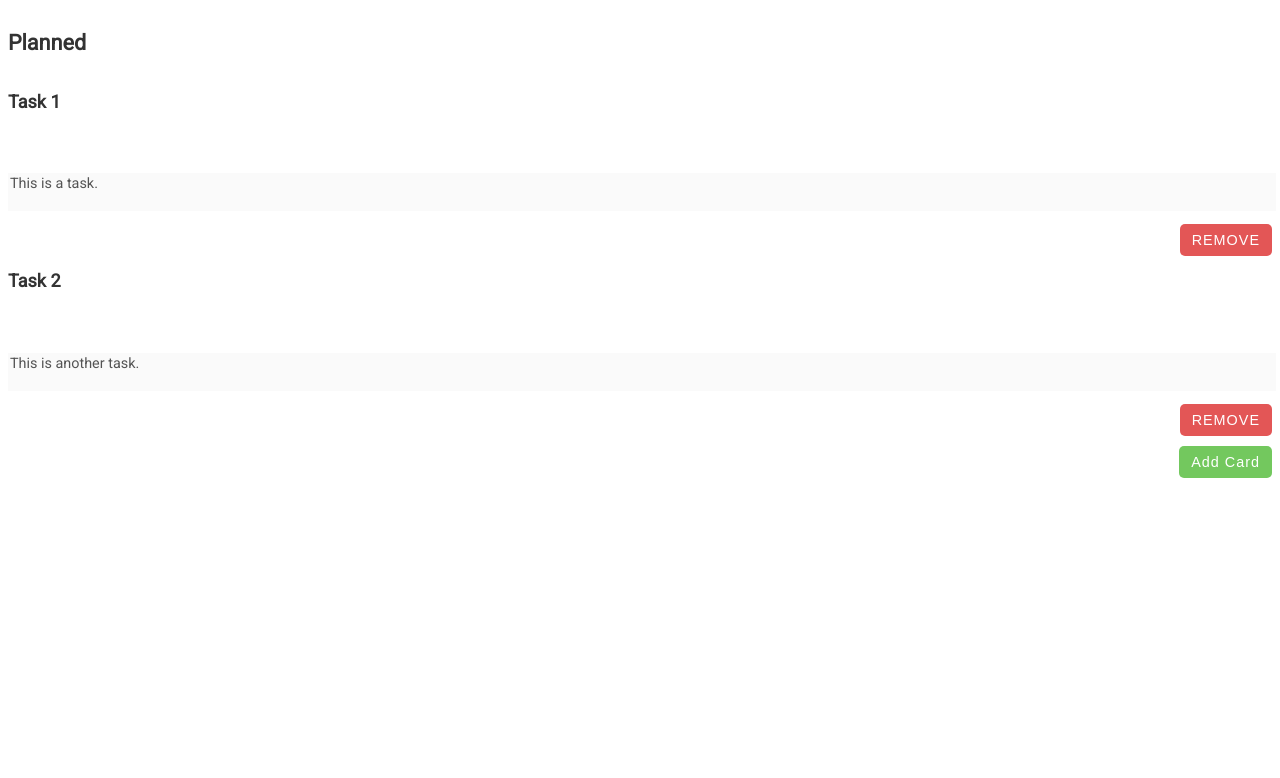
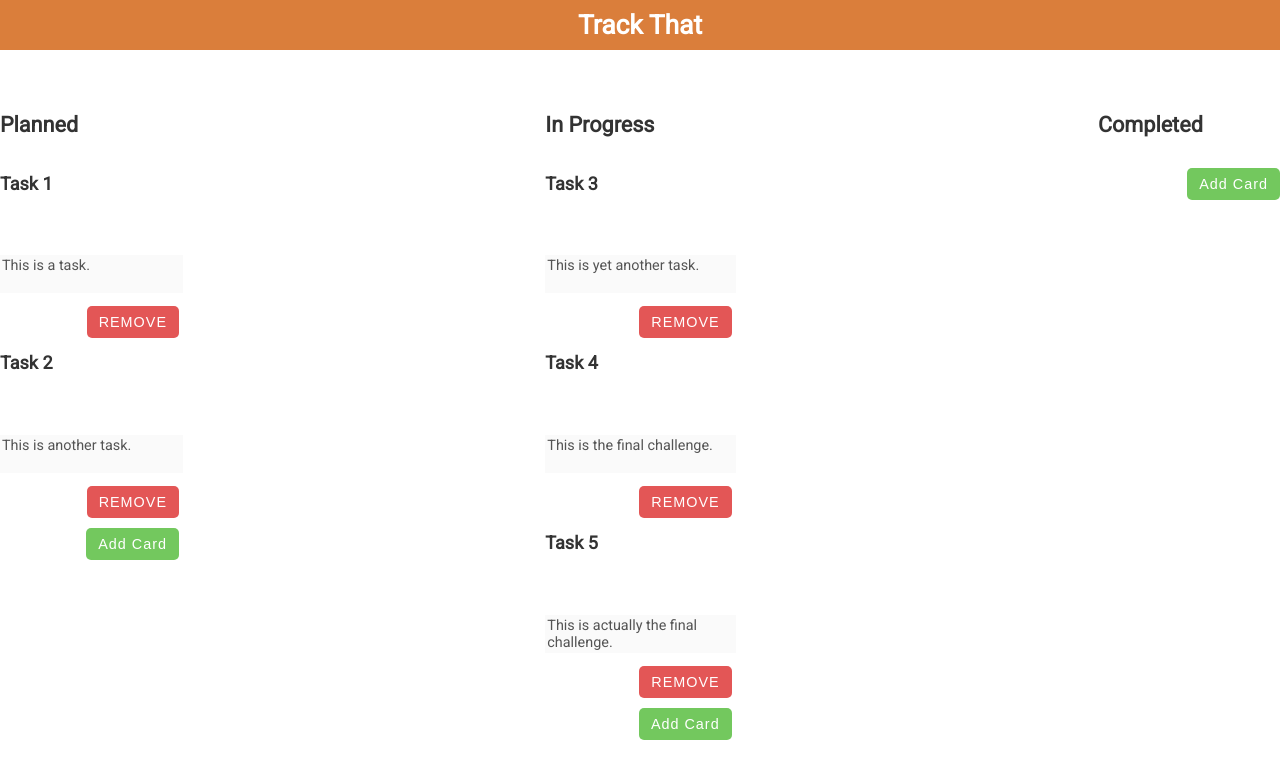
Before and after one commit to kotarCreative/track-that, an Angular app: page / in a window 1280 px wide. Shown: the top 778 px of the page. Built offline with nearby package versions, Linux system fonts and the light colour scheme.

Commit message:
Filter tasks by status when attaching to task boards.

```diff
--- a/src/app/app.component.html
+++ b/src/app/app.component.html
@@ -1 +1,8 @@
-<task-board title="Planned" [tasks]="tasks"></task-board>
+<div class="track-that__banner">
+  <h1>Track That</h1>
+</div>
+<div class="track-that__boards">
+  <task-board title="Planned" [tasks]="plannedTasks"></task-board>
+  <task-board title="In Progress" [tasks]="inProgressTasks"></task-board>
+  <task-board title="Completed" [tasks]="completedTasks"></task-board>
+</div>
--- a/src/app/app.component.scss
+++ b/src/app/app.component.scss
@@ -0,0 +1,20 @@
+.track-that {
+  &__banner {
+    text-align: center;
+    background: #DA7E3B;
+    color: #fff;
+    padding: 10px;
+    margin-bottom: 40px;
+
+    h1 {
+      margin: 0px;
+    }
+  }
+
+  &__boards {
+    display: flex;
+    justify-content: space-between;
+    margin-bottom: 40px;
+    align-items: flex-start;
+  }
+}
--- a/src/app/app.component.ts
+++ b/src/app/app.component.ts
@@ -8,5 +8,23 @@ import dummyData from './dummyData';
 })
 export class AppComponent {
   title = 'trackthat';
-  tasks = dummyData.tasks;
+
+  // Data
+  tasks = dummyData;
+
+  // Computed Properties
+  get completedTasks() {
+    return this.filterStatuses('completed');
+  }
+  get inProgressTasks() {
+    return this.filterStatuses('in-progress');
+  }
+  get plannedTasks() {
+    return this.filterStatuses('planned');
+  }
+
+  // Methods
+  filterStatuses(status) {
+    return this.tasks.tasks.filter(t => t.status === status);
+  }
 }
--- a/src/app/components/taskboard/taskboard.component.scss
+++ b/src/app/components/taskboard/taskboard.component.scss
@@ -7,6 +7,9 @@ $border-radius: 10px;
   padding-top: 1px;
   display: block;
   border-radius: $border-radius;
+  max-width: 32%;
+  width: 32%;
+  margin: 0px 5px;
 
   .timecard {
     margin-left: auto;
--- a/src/app/components/taskboard/taskboard.component.ts
+++ b/src/app/components/taskboard/taskboard.component.ts
@@ -13,7 +13,6 @@ export class TaskBoardComponent implements OnInit {
   @HostBinding('class.task-board') true;
 
   // Props
-  @Input() estimatedTime = 0;
   @Input() tasks = [];
   @Input() title;
 
@@ -21,6 +20,12 @@ export class TaskBoardComponent implements OnInit {
   ngOnInit() {
   }
 
+  // Computed Properties
+  get estimatedTime() {
+    console.log(this.tasks.reduce((t, count) => count + t.estimatedTime, 0));
+    return this.tasks.reduce((count, t) => count + t.estimatedTime, 0);
+  }
+
   // Methods
   addTask() {
     console.log('Add Task');
--- a/src/app/dummyData.js
+++ b/src/app/dummyData.js
@@ -4,13 +4,36 @@ export default {
       id: 1,
       name: 'Task 1',
       estimatedTime: 2,
-      description: 'This is a task.'
+      description: 'This is a task.',
+      status: 'planned'
     },
     {
       id: 2,
       name: 'Task 2',
       estimatedTime: 3,
-      description: 'This is another task.'
+      description: 'This is another task.',
+      status: 'planned'
+    },
+    {
+      id: 3,
+      name: 'Task 3',
+      estimatedTime: 2,
+      description: 'This is yet another task.',
+      status: 'in-progress'
+    },
+    {
+      id: 4,
+      name: 'Task 4',
+      estimatedTime: 3,
+      description: 'This is the final challenge.',
+      status: 'in-progress'
+    },
+    {
+      id: 5,
+      name: 'Task 5',
+      estimatedTime: 3,
+      description: 'This is actually the final challenge.',
+      status: 'in-progress'
     }
   ]
 }
--- a/src/scss/_typography.scss
+++ b/src/scss/_typography.scss
@@ -6,6 +6,12 @@ html {
   font-size: $base-font-size;
   font-family: $font-family;
   color: $text-color;
+}
+
+h1 {
+  font-family: $font-family;
+  font-size: 2.2em;
+  margin: 1em 0em;
 }
 
 h3 {
--- a/src/scss/index.scss
+++ b/src/scss/index.scss
@@ -1,3 +1,7 @@
 @import url('https://fonts.googleapis.com/css?family=Roboto');
 
 @import 'typography';
+
+html, body {
+  margin: 0px
+}
```
